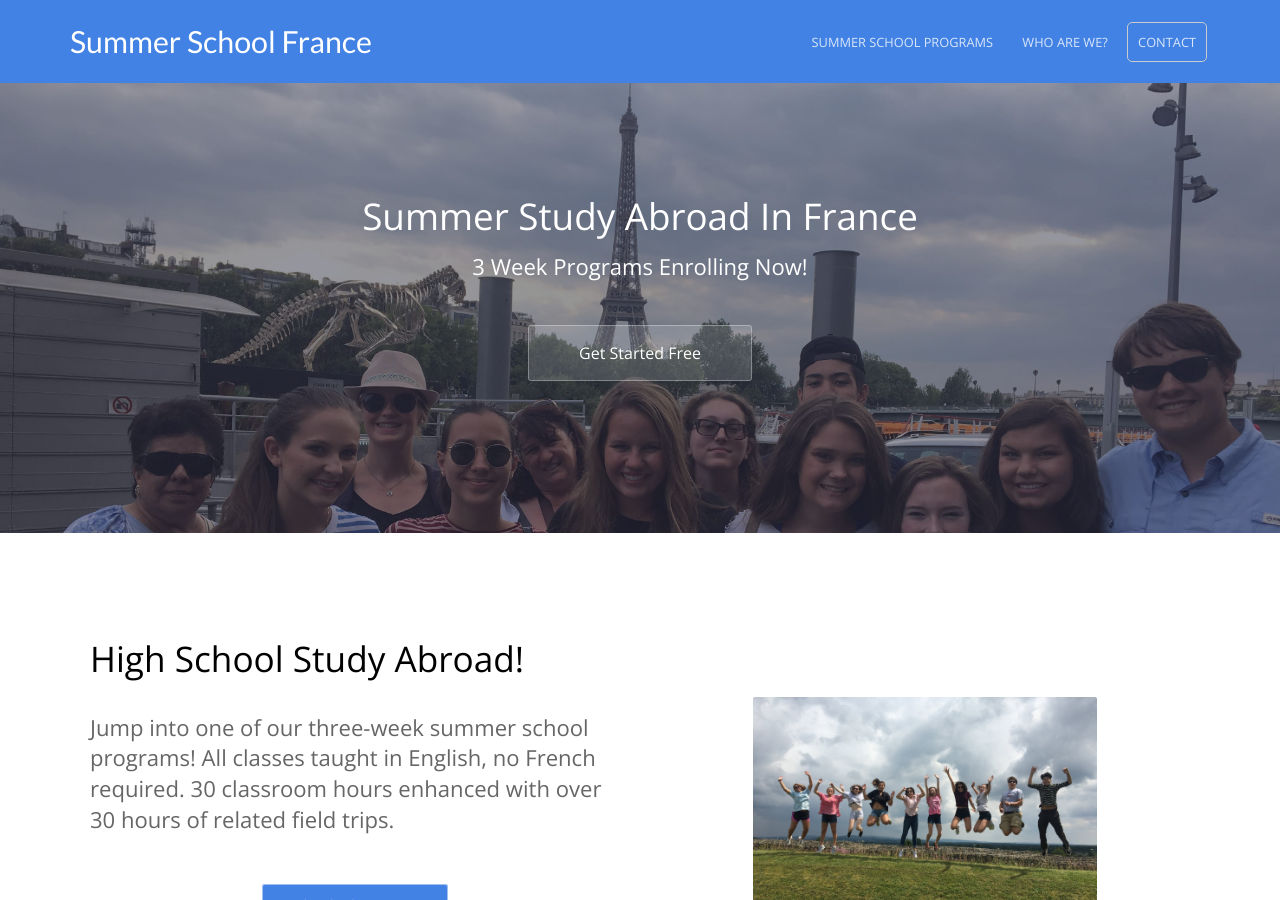
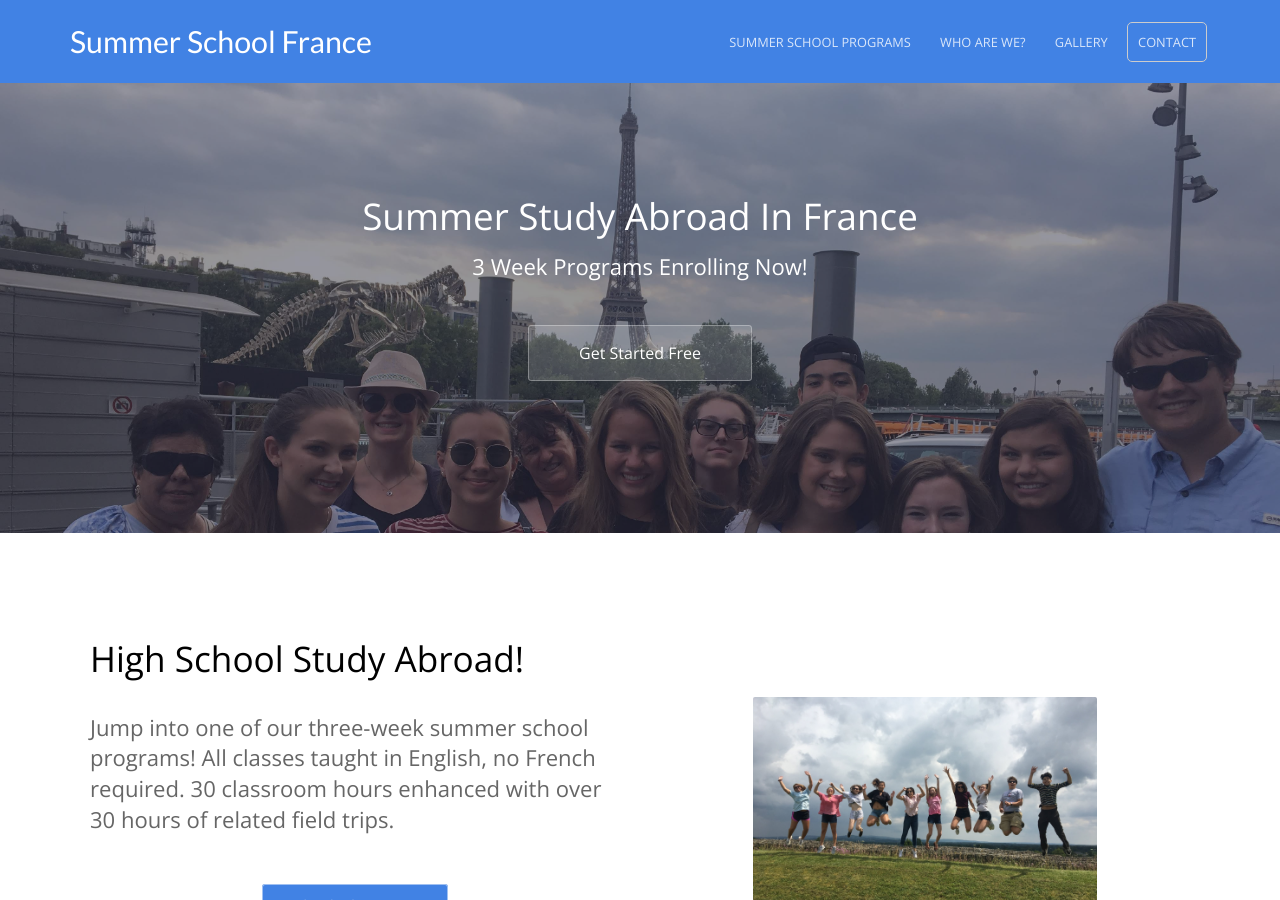
Before and after one commit to baritchie/project1, a Jekyll site: the page built from index.html, in a window 1280 px wide and 900 px high. Built offline with Jekyll 4.4.1, drawn with Linux system fonts in a browser that asks for light colours.

Commit message:
Updated '_data/navigation.yml' via CloudCannon

```diff
--- a/_data/navigation.yml
+++ b/_data/navigation.yml
@@ -6,6 +6,10 @@
   link: /whoweare/
   new_window: false
   highlight: false
+- name: Gallery
+  link: /gallery/
+  new_window: false
+  highlight: false
 - name: Contact
   link: /contact/
   new_window: false
```
